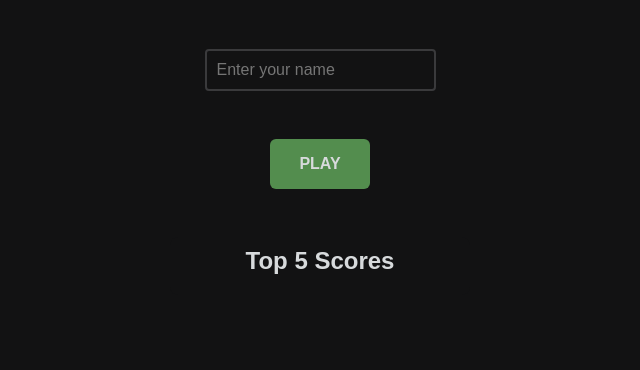
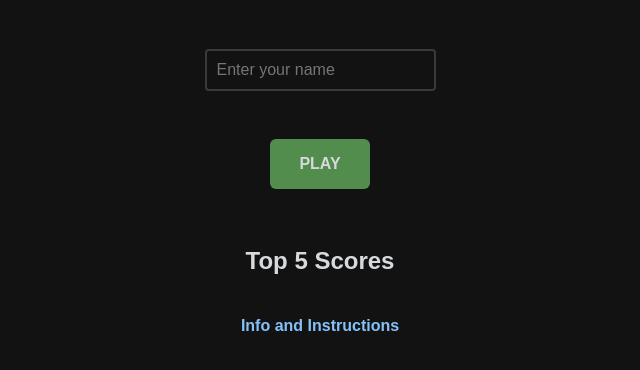
Before and after one commit to TristanKatwaroo/speed-solver, a website: page index.html in a window 1280 px wide. Shown: the part 202-572 px from the top of the page, without its empty margins (320-960 px from the left). Drawn offline with Linux system fonts and the light colour scheme; no server answers.

Commit message:
add link to instructions

```diff
--- a/index.html
+++ b/index.html
@@ -22,6 +22,10 @@
             <div id="leaderboard" style="display: none;">
                 <h3>Top 5 Scores</h3>
                 <ul id="leaderboard-list"></ul>
+
+                <a href="https://github.com/TristanKatwaroo/speed-solver" target="_blank" rel="noopener noreferrer">
+                    Info and Instructions
+                </a>
             </div>
 
             <div id="maze" role="grid" aria-label="Maze game board" style="display: none;"></div>
--- a/styles.css
+++ b/styles.css
@@ -32,6 +32,18 @@ main {
     flex-direction: column;
     align-items: center;
     padding: 1rem;
+}
+
+#leaderboard a {
+    color: var(--blue);
+    text-decoration: none;
+    font-weight: bold;
+    padding: 1rem 0;
+    margin-top: 1rem;
+}
+
+#leaderboard a:hover {
+    text-decoration: underline;
 }
 
 .game-container {
```
